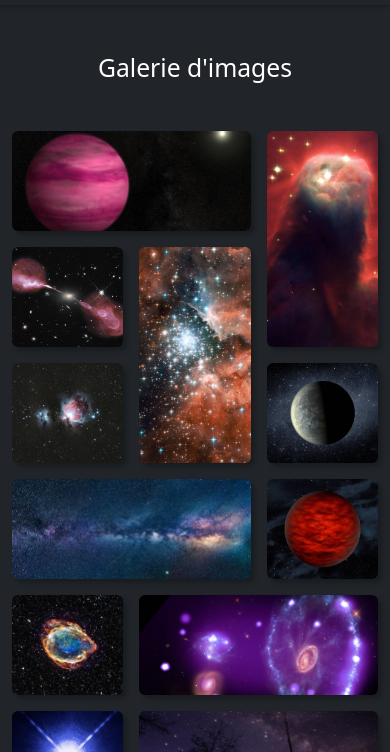
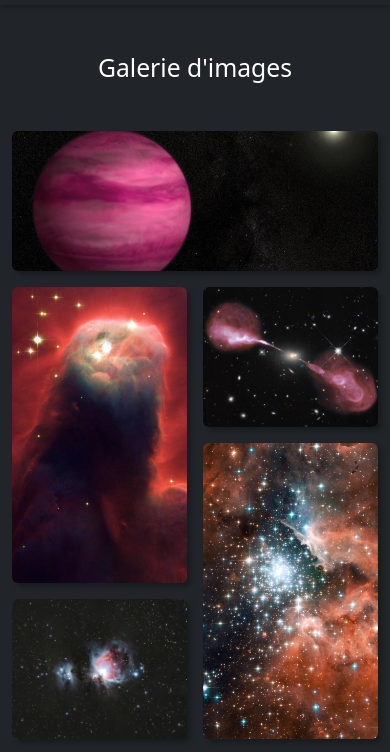
Before and after one commit to MarieChanaron/decouvrir-lespace, a plain HTML site: page galerie.html in a window 390 px wide. Shown: the part 51-803 px from the top of the page. Drawn offline with nearby package versions, Linux system fonts and the light colour scheme.

Commit message:
modify the size of gallery images for smartphone

```diff
--- a/style.css
+++ b/style.css
@@ -222,8 +222,8 @@ textarea:focus {
 
 @media (max-width: 768px) {
     .grid {
-        grid-template-columns: repeat(auto-fit, minmax(100px, 1fr));
-        grid-auto-rows: 100px;
+        grid-template-columns: repeat(auto-fit, minmax(140px, 1fr));
+        grid-auto-rows: 140px;
     }
 }
 
```
